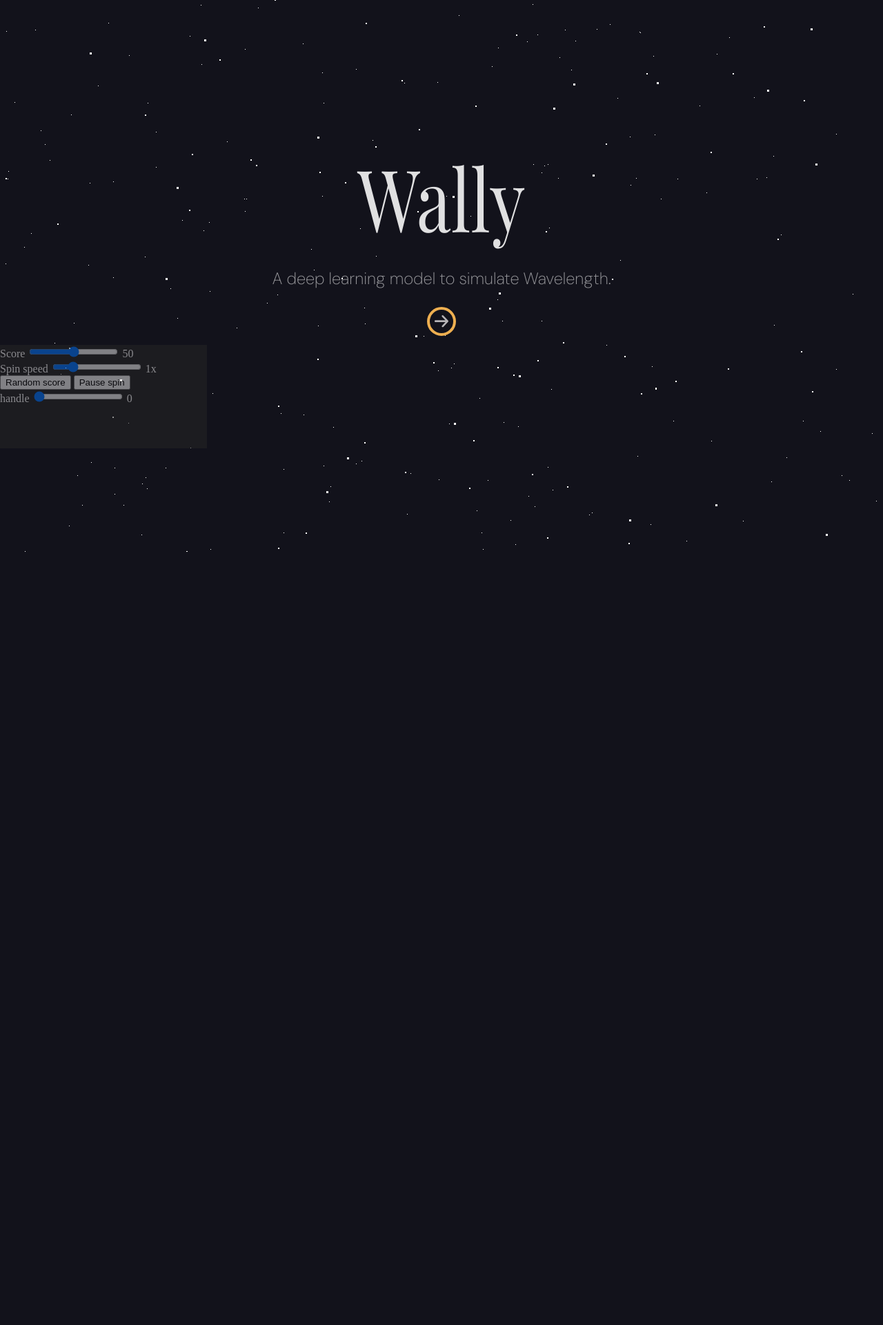
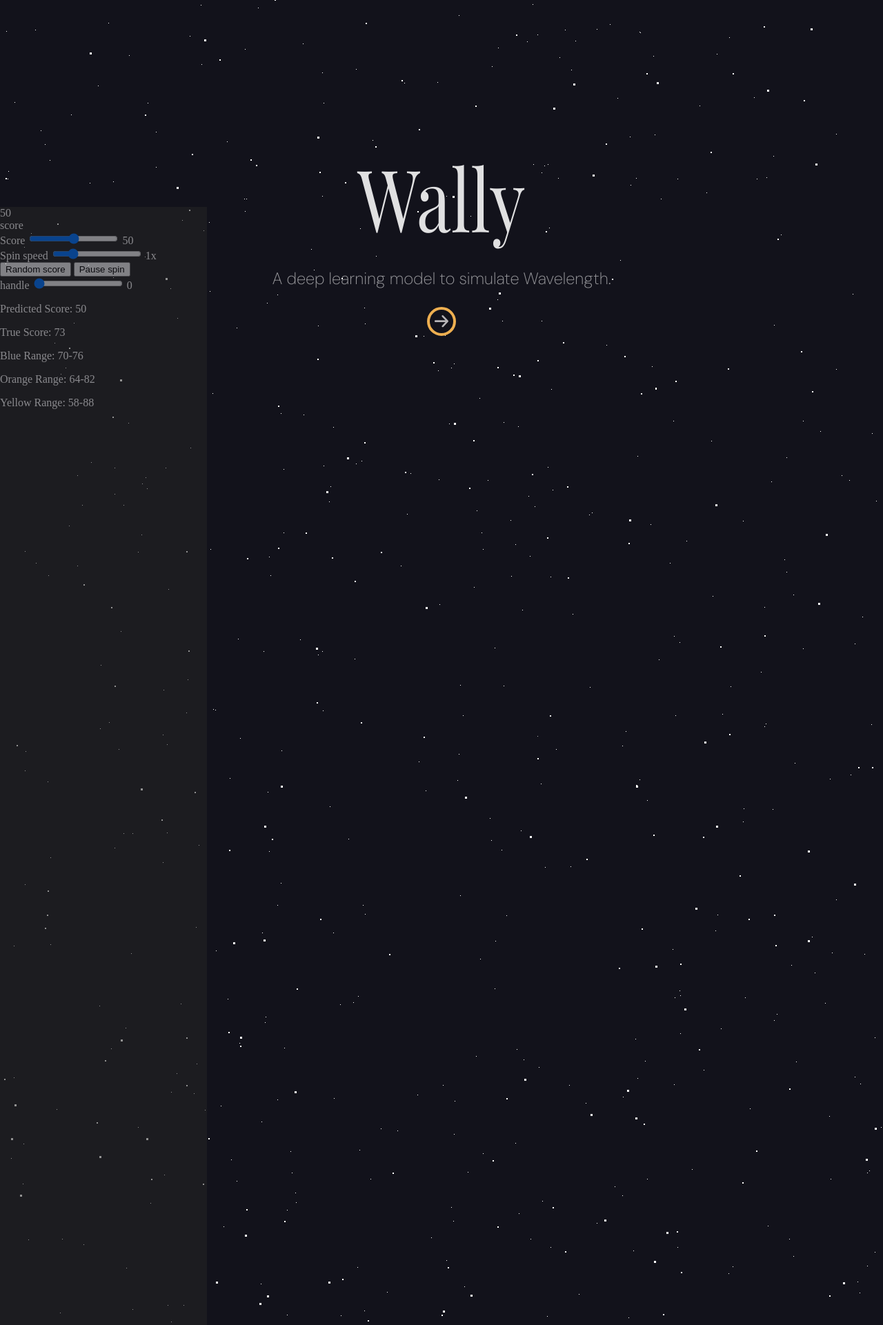
Before and after one commit to Akigaii/wally, a Flask app: page / in a window 1280 px wide. Shown: the top 1921 px of the page at 69% size. Before the commit the page ends 800 px from the top, so only its background shows below. Run offline with Flask 3, Linux system fonts and the light colour scheme; some web fonts are replaced.

Commit message:
added ranges in debug panel

```diff
--- a/app/static/css/style.css
+++ b/app/static/css/style.css
@@ -154,7 +154,6 @@ h3{
 
 .parent {
   transition: transform 0.6s cubic-bezier(0.55, 0, 1, 0.45);
-  /* transition: transform 0.6s cubic-bezier(0.34, 1.56, 0.64, 1); */
 }
 
 .parent.moved {
@@ -163,10 +162,11 @@ h3{
 
 .debugs {
   position: absolute;
-  top: 500px;
+  /* display: inline-block; */
+  top: 300px;
   left: 0px;
   width: 300px;
-  height: 150px;
+  height: 3000px;
   background: rgb(39, 38, 38);
   opacity: 50%;
 }
--- a/app/static/js/draw.js
+++ b/app/static/js/draw.js
@@ -1,5 +1,9 @@
 function randomInt(min, max) {
     return Math.floor(Math.random() * (max - min + 1)) + min;
+}
+
+function angleToScore(angle) {
+    return (angle + 90) / 180 * 100;
 }
 
 async function fadeIn(div) {
@@ -38,7 +42,7 @@ async function randomizeWheel() {
     innerScore.getBoundingClientRect();
 
     innerScore.style.transformOrigin = ORIGIN;
-    innerScore.style.transition = "none";
+    innerScore.style.transition = "transform 0.1s ease-in-out";
     innerScore.style.transform = `rotate(${START_ANGLE}deg)`;
 
     innerScore.getBoundingClientRect();
@@ -49,6 +53,13 @@ async function randomizeWheel() {
 
     innerScore.style.transition = `transform ${delay}s ease-in-out`;
     innerScore.style.transform = `rotate(${START_ANGLE + validRange + numOfSpins}deg)`;
+
+    let trueScore = Math.round(angleToScore(validRange) * 100) / 100;
+
+    document.getElementById("true-score").textContent = `True Score: ${trueScore}`;
+    document.getElementById("blue-range").textContent = `Blue Range: ${trueScore - 3}-${trueScore + 3}`;
+    document.getElementById("orange-range").textContent = `Orange Range: ${trueScore - 9}-${trueScore + 9}`;
+    document.getElementById("yellow-range").textContent = `Yellow Range: ${trueScore - 15}-${trueScore + 15}`;
 
     await new Promise(resolve => setTimeout(resolve, delay * 1000));
 }
--- a/app/static/js/predict.js
+++ b/app/static/js/predict.js
@@ -1,9 +1,5 @@
 function scoreToAngle(score) {
     return -90 + (score / 100) * 180;
-}
-
-function trueScore(angle) {
-
 }
 
 
@@ -36,6 +32,8 @@ async function predict() {
     dial.style.transition = "transform 1s ease-in-out";
     dial.style.transform = `rotate(${scoreToAngle(data.score)}deg)`;
 
+    document.getElementById("pred-score").textContent = `Predicted Score: ${data.score}`;
+
 }
 
 var chosenPair;
--- a/app/templates/index.html
+++ b/app/templates/index.html
@@ -32,6 +32,10 @@
   </div>
 
   <div class = "debugs">
+  <div class="score-display">
+    <div class="num" id="score-num">50</div>
+    <div class="lbl">score</div>
+  </div>
   <div class="controls">
     <div class="ctrl-row">
       <label>Score</label>
@@ -52,6 +56,15 @@
       <input type="range" min="50" max="150" value="50" step="1" id="handle-slider">
       <span class="val" id="handle-val">0</span>
     </div>
+    <div class = "diagnostics">
+      <p id = "pred-score"> Predicted Score: 50</p>
+      <p id = "true-score"> True Score: 73</p>
+      <p id = "blue-range"> Blue Range: 70-76</p>
+      <p id = "orange-range"> Orange Range: 64-82</p>
+      <p id = "yellow-range"> Yellow Range: 58-88</p>
+
+
+    </div>
     </div>
   </div>
 
```
